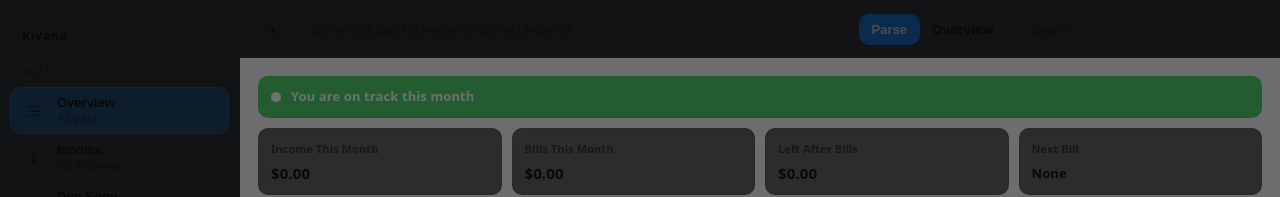
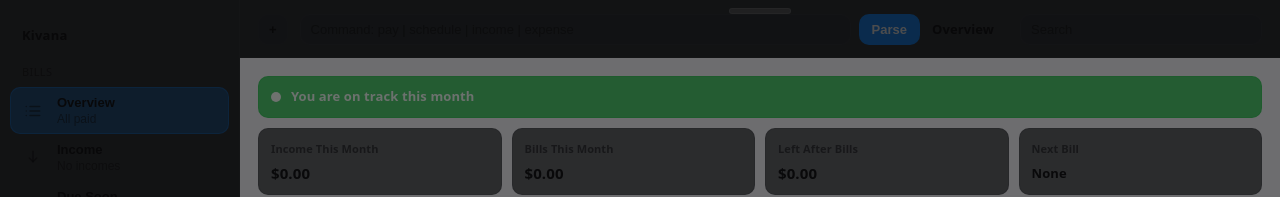
Before and after one commit to Litas-dev/Mac, a React (Vite) app in the folder pf-desktop/: page / in a window 1280 px wide. Shown: the top 197 px of the page. Built offline with nearby package versions, Linux system fonts and the light colour scheme.

Commit message:
fix: add visible draggable strip

```diff
--- a/pf-desktop/src/App.css
+++ b/pf-desktop/src/App.css
@@ -105,6 +105,25 @@
   position: sticky;
   top: 0;
   z-index: 50;
+}
+
+.windowDragStrip {
+  position: absolute;
+  top: 0;
+  left: 0;
+  right: 0;
+  height: 22px;
+  display: grid;
+  place-items: center;
+  z-index: 0;
+}
+
+.windowDragHandle {
+  width: 60px;
+  height: 4px;
+  border-radius: 999px;
+  background: rgba(255, 255, 255, 0.14);
+  border: 1px solid rgba(255, 255, 255, 0.06);
 }
 
 .appToolbar {
--- a/pf-desktop/src/App.tsx
+++ b/pf-desktop/src/App.tsx
@@ -35,6 +35,9 @@ function App() {
 
       <main className="main">
         <header className="topbar">
+          <div className="windowDragStrip" data-tauri-drag-region>
+            <div className="windowDragHandle" data-tauri-drag-region />
+          </div>
           <div className="appToolbar" data-tauri-drag-region>
             <button type="button" className="toolbarPlus" onClick={() => dispatch({ type: 'ui/setSection', section: 'ai' })}>
               +
```
